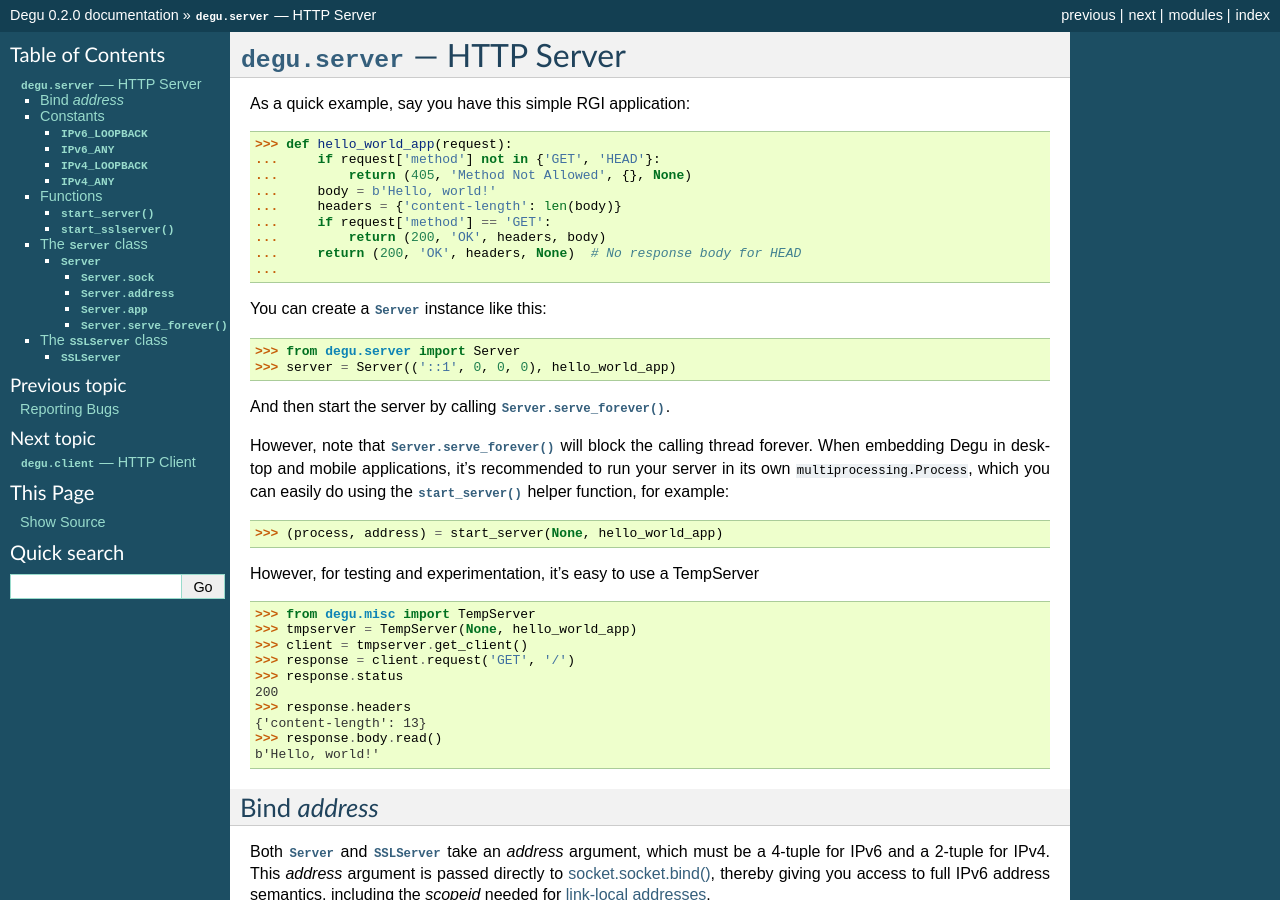
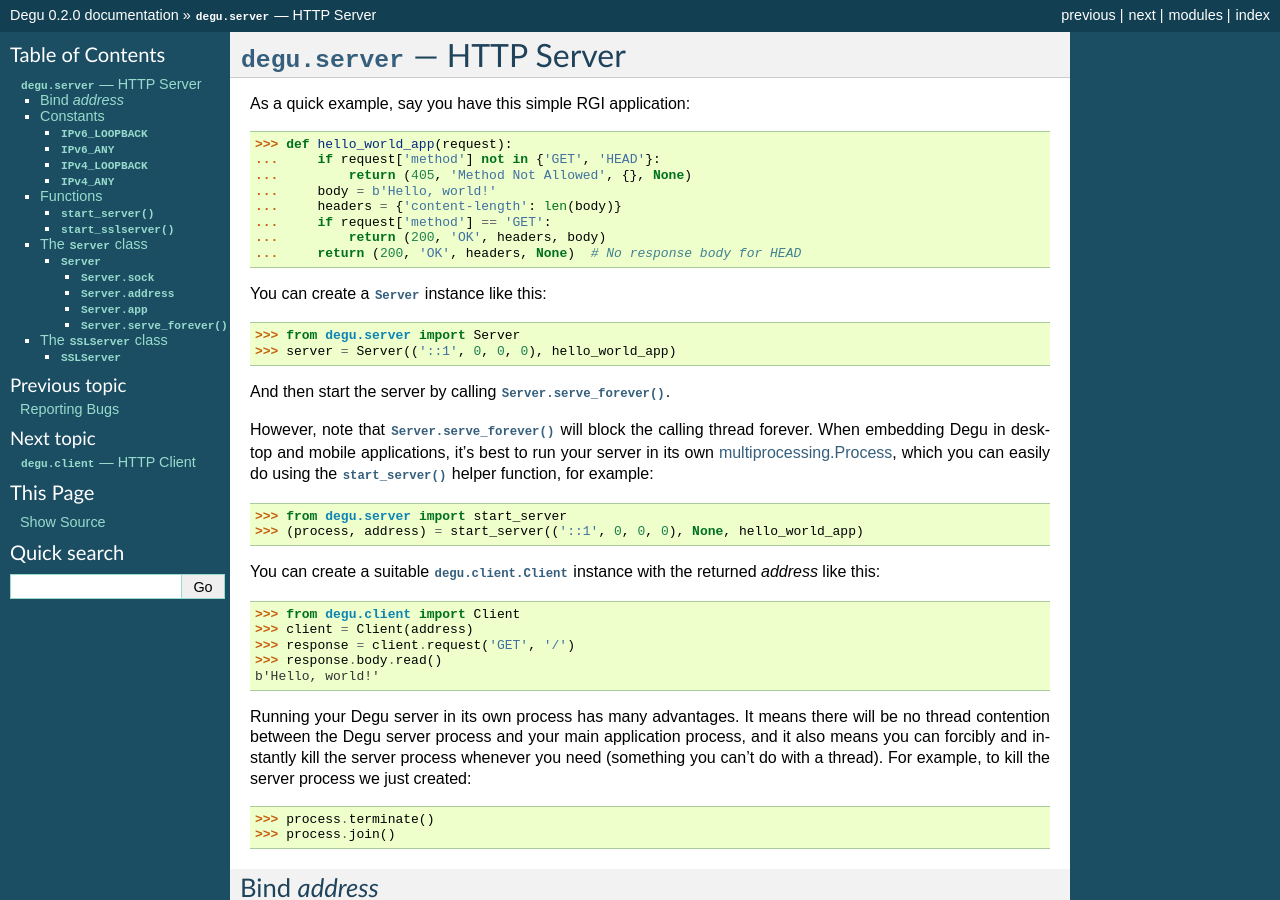
Before and after one commit to json420/degu, a Sphinx documentation site: the page built from doc/degu.server.rst, in a window 1280 px wide and 900 px high. Built offline with Sphinx 7.4.7, drawn with Linux system fonts in a browser that asks for light colours.

Commit message:
More degu.server doc work

```diff
--- a/doc/degu.server.rst
+++ b/doc/degu.server.rst
@@ -14,7 +14,6 @@ As a quick example, say you have this simple RGI application:
 ...     if request['method'] == 'GET':
 ...         return (200, 'OK', headers, body)
 ...     return (200, 'OK', headers, None)  # No response body for HEAD
-...
 
 You can create a :class:`Server` instance like this:
 
@@ -24,25 +23,31 @@ You can create a :class:`Server` instance like this:
 And then start the server by calling :meth:`Server.serve_forever()`.
 
 However, note that :meth:`Server.serve_forever()` will block the calling thread
-forever.  When embedding Degu in desktop and mobile applications, it's
-recommended to run your server in its own ``multiprocessing.Process``, which you
-can easily do using the :func:`start_server()` helper function, for example:
+forever.  When embedding Degu in desktop and mobile applications, it's best to
+run your server in its own `multiprocessing.Process`_, which you can easily do
+using the :func:`start_server()` helper function, for example:
 
->>> (process, address) = start_server(None, hello_world_app)
+>>> from degu.server import start_server
+>>> (process, address) = start_server(('::1', 0, 0, 0), None, hello_world_app)
 
+You can create a suitable :class:`degu.client.Client` instance with the returned
+*address* like this:
 
-However, for testing and experimentation, it's easy to use a TempServer
-
->>> from degu.misc import TempServer
->>> tmpserver = TempServer(None, hello_world_app)
->>> client = tmpserver.get_client()
+>>> from degu.client import Client
+>>> client = Client(address)
 >>> response = client.request('GET', '/')
->>> response.status
-200
->>> response.headers
-{'content-length': 13}
 >>> response.body.read()
 b'Hello, world!'
+
+Running your Degu server in its own process has many advantages.  It means there
+will be no thread contention between the Degu server process and your main
+application process, and it also means you can forcibly and instantly kill the
+server process whenever you need (something you can't do with a thread).  For
+example, to kill the server process we just created:
+
+>>> process.terminate()
+>>> process.join()
+
 
 Bind *address*
 --------------
@@ -162,6 +167,7 @@ The :class:`SSLServer` class
 .. class:: SSLServer(sslctx, addresss, app)
 
 
+.. _`multiprocessing.Process`: http://docs.python.org/3/library/multiprocessing.html#multiprocessing.Process
 .. _`socket.socket.bind()`: http://docs.python.org/3/library/socket.html#socket.socket.bind
 .. _`link-local addresses`: http://en.wikipedia.org/wiki/Link-local_address#IPv6
 .. _`socket.socket`: http://docs.python.org/3/library/socket.html#socket-objects
```
Also changed, not shown: 1 other file.
